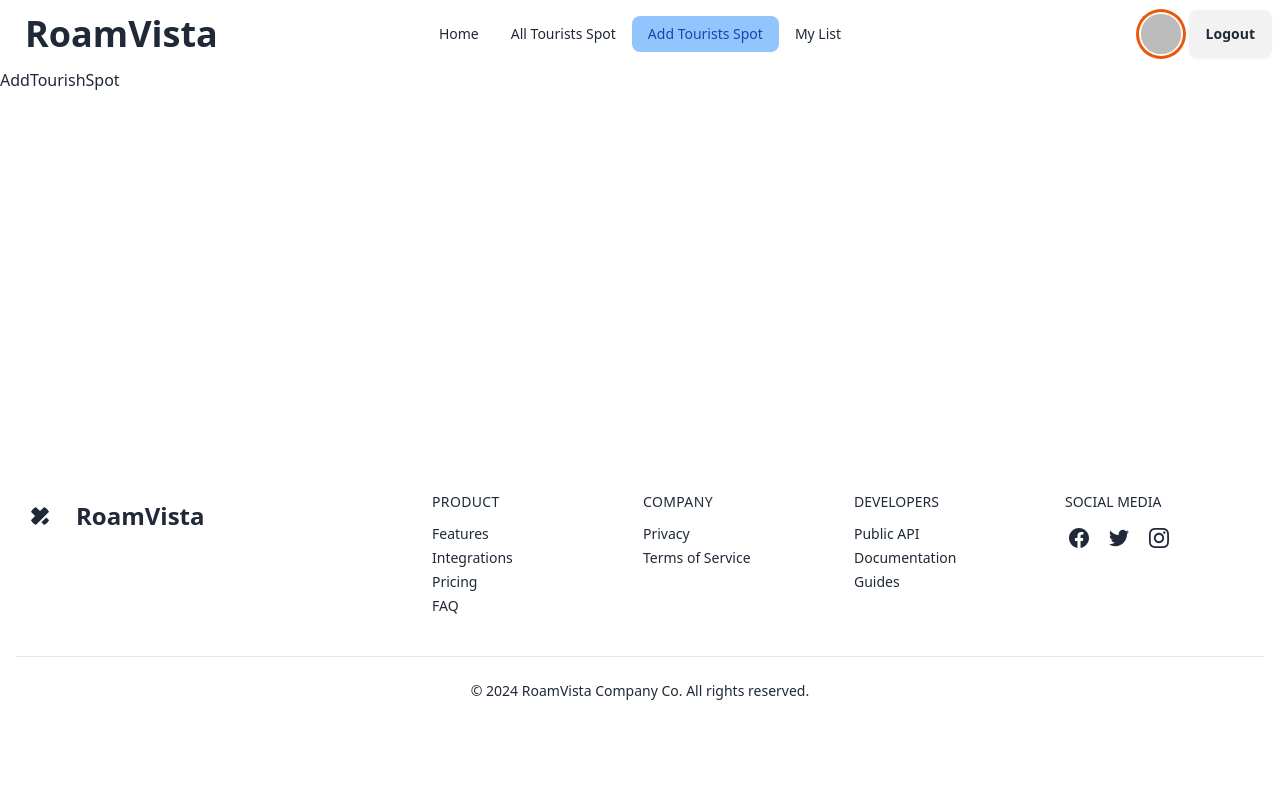
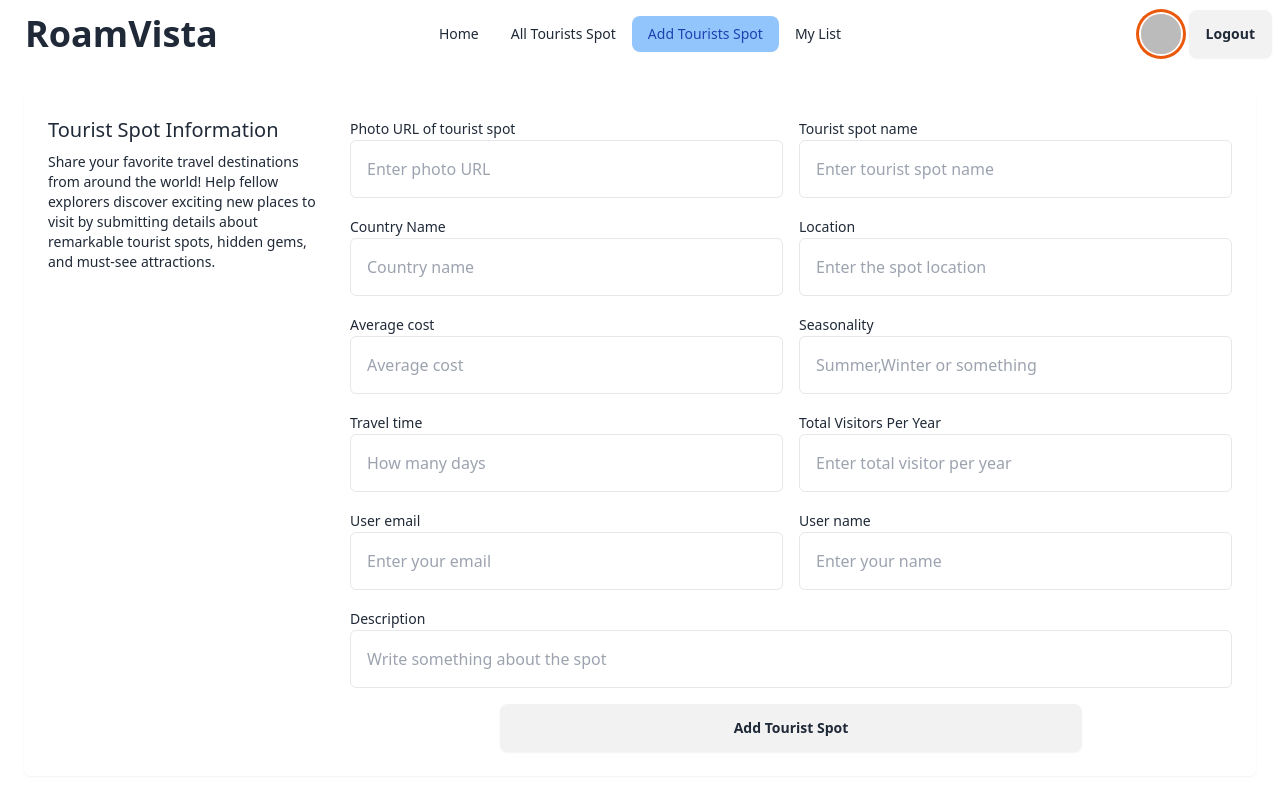
Before and after one commit to imzahidhasan/RoamVista_client, a React (Vite) app: page /add-tourist-spot in a window 1280 px wide. Shown: the top 800 px of the page. Built offline with nearby package versions, Linux system fonts and the light colour scheme; no server answers; sample sign-in values are in the browser's storage.

Commit message:
added add tourist spot page form

```diff
--- /dev/null
+++ b/src/Components/Card.jsx
@@ -0,0 +1,24 @@
+import React from 'react'
+
+const Card = () => {
+  return (
+      <div>
+          <div className="bg-gray-200 p-4 rounded-lg shadow-md max-w-sm">
+              <img className="w-full mb-4" src="https://i.ibb.co/pJSWKz4/marco-chilese-f5-Khg-GV8vb-I-unsplash.jpg" alt="Flex" />
+              <div className="">
+                  <h2 className="text-lg font-bold mb-2">FLEX</h2>
+                  <p className="text-gray-700">
+                      This is the shorthand for flex-grow, flex-shrink and flex-basis combined.
+                      The second and third parameters (flex-shrink and flex-basis) are optional.
+                      Default is 0 1 auto.
+                  </p>
+                  <button className="bg-blue-500 hover:bg-blue-700 text-white font-bold py-2 px-4 rounded mt-4">
+                      Button
+                  </button>
+              </div>
+          </div>
+    </div>
+  )
+}
+
+export default Card
--- /dev/null
+++ b/src/Components/Heading.jsx
@@ -0,0 +1,11 @@
+import React from 'react'
+
+const Heading = ({text}) => {
+  return (
+      <div>
+          <h1 className='text-3xl text-center tracking-wide p-5 m-2 font-bold'>{ text}</h1>
+    </div>
+  )
+}
+
+export default Heading
--- a/src/Pages/AddTouristSpot.jsx
+++ b/src/Pages/AddTouristSpot.jsx
@@ -1,9 +1,78 @@
 import React from 'react'
 
-const AddTourishSpot = () => {
+const AddTouristSpot = () => {
   return (
-    <div>AddTourishSpot</div>
+    <div>
+      <section className="p-6 dark:bg-gray-100 dark:text-gray-900">
+        <form noValidate="" action="" className="container flex flex-col mx-auto space-y-12">
+          <fieldset className="grid grid-cols-4 gap-6 p-6 rounded-md shadow-sm dark:bg-gray-50">
+
+            <div className="space-y-2 col-span-full lg:col-span-1">
+              <p className="font-medium text-xl">Tourist Spot Information</p>
+              <p className="text-sm">Share your favorite travel destinations from around the world! Help fellow explorers discover exciting new places to visit by submitting details about remarkable tourist spots, hidden gems, and must-see attractions.</p>
+            </div>
+
+            <div className="grid grid-cols-6 gap-4 col-span-full lg:col-span-3">
+              <div className="col-span-full sm:col-span-3">
+                <label className="text-sm">Photo URL of tourist spot</label>
+                <input type="text" placeholder="Enter photo URL" className="w-full rounded-md focus:ring focus:ring-opacity-75 focus:border-none p-4 border focus:dark:ring-violet-600 dark:border-gray-300" />
+              </div>
+              <div className="col-span-full sm:col-span-3">
+                <label className="text-sm">Tourist spot name</label>
+                <input type="text" placeholder="Enter tourist spot name" className="w-full rounded-md focus:ring focus:ring-opacity-75 focus:border-none p-4 border focus:dark:ring-violet-600 dark:border-gray-300" />
+              </div>
+              <div className="col-span-full sm:col-span-3">
+                <label className="text-sm">Country Name</label>
+                <input type="text" placeholder="Country name" className="w-full rounded-md focus:ring focus:ring-opacity-75 focus:border-none p-4 border dark:text-gray-50 focus:dark:ring-violet-600 dark:border-gray-300" />
+              </div>
+              <div className="col-span-full sm:col-span-3">
+                <label className="text-sm">Location</label>
+                <input type="text" placeholder="Enter the spot location" className="w-full rounded-md focus:ring focus:ring-opacity-75 focus:border-none p-4 border dark:text-gray-50 focus:dark:ring-violet-600 dark:border-gray-300" />
+              </div>
+
+              <div className="col-span-full sm:col-span-3">
+                <label className="text-sm">Average cost</label>
+                <input type="text" placeholder="Average cost" className="w-full rounded-md focus:ring focus:ring-opacity-75 focus:border-none p-4 border dark:text-gray-50 focus:dark:ring-violet-600 dark:border-gray-300" />
+              </div>
+              <div className="col-span-full sm:col-span-3">
+                <label className="text-sm">Seasonality</label>
+                <input type="text" placeholder="Summer,Winter or something" className="w-full rounded-md focus:ring focus:ring-opacity-75 focus:border-none p-4 border dark:text-gray-50 focus:dark:ring-violet-600 dark:border-gray-300" />
+              </div>
+              <div className="col-span-full sm:col-span-3">
+                <label className="text-sm">Travel time</label>
+                <input type="text" placeholder="How many days" className="w-full rounded-md focus:ring focus:ring-opacity-75 focus:border-none p-4 border dark:text-gray-50 focus:dark:ring-violet-600 dark:border-gray-300" />
+              </div>
+              <div className="col-span-full sm:col-span-3">
+                <label className="text-sm">Total Visitors Per Year</label>
+                <input type="text" placeholder="Enter total visitor per year" className="w-full rounded-md focus:ring focus:ring-opacity-75 focus:border-none p-4 border dark:text-gray-50 focus:dark:ring-violet-600 dark:border-gray-300" />
+              </div>
+              <div className="col-span-full sm:col-span-3">
+                <label className="text-sm">User email</label>
+                <input type="text" placeholder="Enter your email" className="w-full rounded-md focus:ring focus:ring-opacity-75 focus:border-none p-4 border dark:text-gray-50 focus:dark:ring-violet-600 dark:border-gray-300" />
+              </div>
+              <div className="col-span-full sm:col-span-3">
+                <label className="text-sm">User name</label>
+                <input type="text" placeholder="Enter your name" className="w-full rounded-md focus:ring focus:ring-opacity-75 focus:border-none p-4 border dark:text-gray-50 focus:dark:ring-violet-600 dark:border-gray-300" />
+              </div>
+              <div className="col-span-full">
+                <label className="text-sm">Description</label>
+                <input
+                  type="text"
+                  placeholder="Write something about the spot"
+                  className="w-full rounded-md focus:ring focus:ring-opacity-75 focus:border-none p-4 border dark:text-gray-50 focus:dark:ring-violet-600 dark:border-gray-300"
+                />
+              </div>
+
+              <div className="col-start-2 col-span-4  flex justify-center">
+                <button className="btn w-full">Add Tourist Spot</button>
+              </div>
+            </div>
+          </fieldset>
+
+        </form>
+      </section>
+    </div>
   )
 }
 
-export default AddTourishSpot
+export default AddTouristSpot
--- a/src/Pages/AllTouristSpot.jsx
+++ b/src/Pages/AllTouristSpot.jsx
@@ -2,7 +2,17 @@ import React from 'react'
 
 const AllTouristSpot = () => {
   return (
-    <div>AllTouristSpot</div>
+    <div class="bg-white rounded-lg shadow-md overflow-hidden">
+      <img src="https://via.placeholder.com/400x200" alt="Tourist Spot Image" class="w-full h-48 object-cover"/>
+        <div class="p-4">
+          <h2 class="text-xl font-bold mb-2">Tourist Spot Name</h2>
+          <p class="text-gray-700 mb-2">Average Cost: $100</p>
+          <p class="text-gray-700 mb-2">Total Visitors Per Year: 50,000</p>
+          <p class="text-gray-700 mb-2">Travel Time: 5 days</p>
+          <p class="text-gray-700 mb-4">Seasonality: Summer</p>
+          <a href="#" class="inline-block bg-blue-500 hover:bg-blue-700 text-white font-bold py-2 px-4 rounded">View Details</a>
+        </div>
+    </div>
   )
 }
 
--- a/src/Pages/HomePage.jsx
+++ b/src/Pages/HomePage.jsx
@@ -5,8 +5,11 @@ import 'swiper/css/pagination';
 import 'swiper/css/effect-fade';
 import 'swiper/css/navigation';
 import { Autoplay, EffectFade, Navigation, Pagination } from 'swiper/modules';
+import Heading from '../Components/Heading';
+import Card from '../Components/Card';
 const Slider = () => {
   return (
+    <>
       <div>
         <Swiper
           autoplay={{
@@ -56,6 +59,11 @@ const Slider = () => {
           </SwiperSlide>
         </Swiper>
       </div>
+      <div>
+        <Heading text='This is a heading ' />
+        <Card/>
+      </div>
+    </>
   )
 }
 
--- a/src/Routes/Routes.jsx
+++ b/src/Routes/Routes.jsx
@@ -5,7 +5,7 @@ import LoginPage from "../Pages/LoginPage"
 import RegisterPage from "../Pages/RegisterPage"
 import ViewDetails from "../Pages/ViewDetails"
 import HomePage from "../Pages/HomePage"
-import AddTourishSpot from "../Pages/AddTouristSpot"
+import AddTouristSpot from "../Pages/AddTouristSpot"
 import AllTouristSpot from "../Pages/AllTouristSpot"
 import MyListPage from "../Pages/MyListPage"
 import UpdateSpotPage from "../Pages/UpdateSpotPage"
@@ -35,7 +35,7 @@ const routes = createBrowserRouter([
             },
             {
                 path: 'add-tourist-spot',
-                element: <PrivetRoute><AddTourishSpot /></PrivetRoute>
+                element: <PrivetRoute><AddTouristSpot /></PrivetRoute>
             },
             {
                 path: 'all-tourist-spot',
```
Lines whose indentation alone changed are shown as unchanged.
